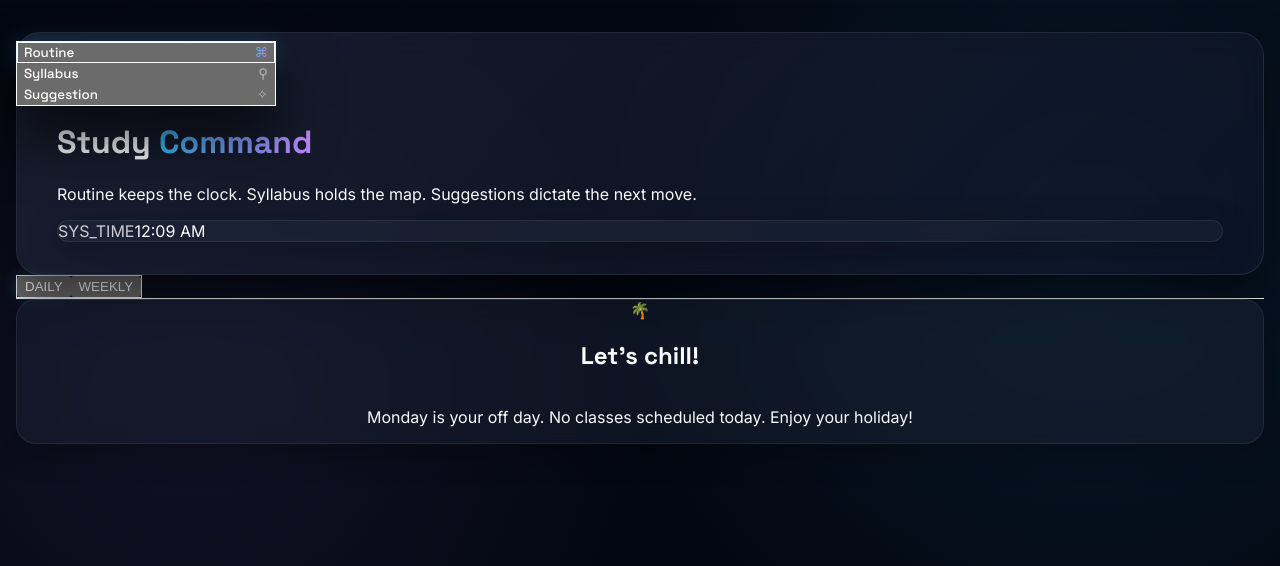
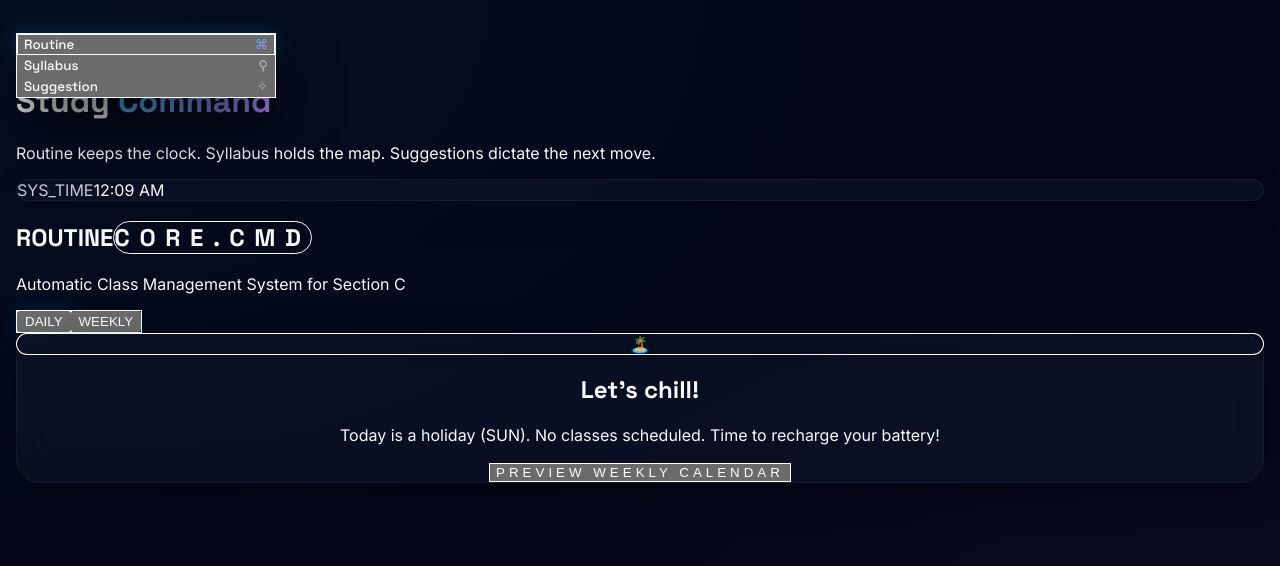
Before and after one commit to Aparup321/suggestion_website, a React (Vite) app: page / in a window 1280 px wide. Shown: the top 566 px of the page. Built offline with nearby package versions, Linux system fonts and the light colour scheme; the HTML template or start-up script is replaced by a standard one.

Commit message:
refactor: add Sunday support, update UI theme, and optimize RoutinePage layout and logic

```diff
--- a/src/App.css
+++ b/src/App.css
@@ -1,99 +1,97 @@
+:root {
+  --slate-950: #020617;
+  --slate-900: #0f172a;
+  --slate-800: #1e293b;
+  --ocean: #38bdf8;
+  --plum: #c084fc;
+  --emerald: #10b981;
+  --amber: #f59e0b;
+  --glass: rgba(15, 23, 42, 0.6);
+  --glass-border: rgba(255, 255, 255, 0.05);
+}
+
+* {
+  box-sizing: border-box;
+}
+
+body {
+  background-color: var(--slate-950);
+  background-image:
+    radial-gradient(at 0% 0%, rgba(56, 189, 248, 0.05) 0px, transparent 50%),
+    radial-gradient(at 100% 100%, rgba(192, 132, 252, 0.05) 0px, transparent 50%);
+  color: #f8fafc;
+  font-family: 'Inter', system-ui, -apple-system, sans-serif;
+}
+
 @keyframes fadeIn {
-  0% {
-    opacity: 0;
-    transform: translateY(10px) scale(0.98);
-  }
-  100% {
-    opacity: 1;
-    transform: translateY(0) scale(1);
-  }
+  0% { opacity: 0; transform: translateY(10px) scale(0.98); }
+  100% { opacity: 1; transform: translateY(0) scale(1); }
 }
 
 .page-shell {
   min-height: 100vh;
-  padding: 32px 16px 64px;
+  padding: 24px 16px 80px;
+  max-width: 1400px;
+  margin: 0 auto;
 }
 
-.hero-banner {
-  background: rgba(15, 23, 42, 0.6);
-  backdrop-filter: blur(16px);
-  -webkit-backdrop-filter: blur(16px);
-  border: 1px solid rgba(255, 255, 255, 0.1);
+.neo-card {
+  background: var(--glass);
+  backdrop-filter: blur(20px);
+  -webkit-backdrop-filter: blur(20px);
+  border: 1px solid var(--glass-border);
   border-radius: 24px;
-  padding: 32px 40px;
-  box-shadow: 0 20px 40px rgba(0, 0, 0, 0.5);
-  animation: fadeIn 0.8s cubic-bezier(0.16, 1, 0.3, 1);
-  position: relative;
-  overflow: hidden;
-}
-
-.hero-banner::before {
-  content: "";
-  position: absolute;
-  top: 0;
-  left: 0;
-  right: 0;
-  bottom: 0;
-  background: linear-gradient(135deg, rgba(255,255,255,0.05), transparent);
-  pointer-events: none;
-}
-
-/* Base Glass Card */
-.neo-card {
-  background: rgba(30, 41, 59, 0.4);
-  backdrop-filter: blur(12px);
-  -webkit-backdrop-filter: blur(12px);
-  border: 1px solid rgba(255, 255, 255, 0.08);
-  border-radius: 20px;
-  box-shadow: 0 8px 32px rgba(0, 0, 0, 0.3);
-  transition: all 0.3s cubic-bezier(0.16, 1, 0.3, 1);
+  box-shadow: 0 10px 40px -10px rgba(0, 0, 0, 0.5);
+  transition: all 0.4s cubic-bezier(0.16, 1, 0.3, 1);
 }
 
 .neo-card:hover {
-  transform: translateY(-2px);
-  background: rgba(30, 41, 59, 0.5);
-  border-color: rgba(255, 255, 255, 0.15);
-  box-shadow: 0 12px 40px rgba(0, 0, 0, 0.4);
+  border-color: rgba(255, 255, 255, 0.1);
+  background: rgba(15, 23, 42, 0.8);
+  box-shadow: 0 20px 50px -12px rgba(0, 0, 0, 0.6);
 }
 
 .neo-button {
-  background: rgba(255, 255, 255, 0.05);
+  background: rgba(255, 255, 255, 0.03);
   backdrop-filter: blur(8px);
-  border: 1px solid rgba(255, 255, 255, 0.1);
-  box-shadow: 0 4px 12px rgba(0, 0, 0, 0.2);
-  border-radius: 999px;
-  color: #f8fafc;
+  border: 1px solid rgba(255, 255, 255, 0.08);
+  border-radius: 12px;
+  color: #94a3b8;
   font-weight: 600;
-  transition: all 0.2s ease-out;
+  padding: 8px 16px;
+  transition: all 0.2s ease;
 }
 
-.neo-button:hover {
-  background: rgba(255, 255, 255, 0.1);
-  border-color: rgba(56, 189, 248, 0.5);
-  box-shadow: 0 0 16px rgba(56, 189, 248, 0.2);
-  transform: translateY(-1px);
+.neo-button.active {
+  background: rgba(56, 189, 248, 0.1);
+  border-color: var(--ocean);
+  color: var(--ocean);
+  box-shadow: 0 0 20px rgba(56, 189, 248, 0.15);
 }
 
-.neo-button:active {
-  transform: scale(0.96);
-}
-
-/* Specific to the routine card stack */
-.stack-card {
-  position: absolute;
-  inset: 0;
-  background: rgba(15, 23, 42, 0.7);
-  backdrop-filter: blur(8px);
-  border: 1px solid rgba(255, 255, 255, 0.05);
-  border-radius: 20px;
-  box-shadow: 0 8px 32px rgba(0, 0, 0, 0.5);
-  pointer-events: none;
-  z-index: 1;
+.neo-button:hover:not(.active) {
+  background: rgba(255, 255, 255, 0.08);
+  color: #f1f5f9;
 }
 
 .text-gradient {
-  background: var(--tw-gradient-stops, linear-gradient(to right, #38bdf8, #c084fc));
+  background: linear-gradient(135deg, var(--ocean), var(--plum));
   -webkit-background-clip: text;
   -webkit-text-fill-color: transparent;
   background-clip: text;
 }
+
+/* Scrollbar Styling */
+::-webkit-scrollbar {
+  width: 6px;
+}
+::-webkit-scrollbar-track {
+  background: transparent;
+}
+::-webkit-scrollbar-thumb {
+  background: rgba(255, 255, 255, 0.1);
+  border-radius: 10px;
+}
+::-webkit-scrollbar-thumb:hover {
+  background: rgba(255, 255, 255, 0.2);
+}
--- a/src/pages/RoutinePage.tsx
+++ b/src/pages/RoutinePage.tsx
@@ -19,7 +19,6 @@ export const RoutinePage = () => {
     return () => clearInterval(timer)
   }, [setMode])
 
-  // Group entries into "Frames" (Simultaneous classes in one card)
   const frames = useMemo(() => {
     const sorted = [...routineEntries].sort((a, b) => {
       const dayDiff = dayOrder.indexOf(a.day) - dayOrder.indexOf(b.day)
@@ -41,8 +40,8 @@ export const RoutinePage = () => {
 
   const today = getNowDay(now)
   const todayFrames = useMemo(() => frames.filter((f) => f.day === today), [frames, today])
+  const isHoliday = today === "SUN" || today === "MON" || todayFrames.length === 0
 
-  // Auto-focus on current class in Daily View
   useEffect(() => {
     if (view === "daily" && todayFrames.length > 0) {
       const nowMin = getNowMinutes(now)
@@ -51,21 +50,14 @@ export const RoutinePage = () => {
       )
       const nextIndex = todayFrames.findIndex((f) => toMinutes(f.start) > nowMin)
 
-      if (currentIndex >= 0) {
-        setIndex(currentIndex)
-      } else if (nextIndex >= 0) {
-        setIndex(nextIndex)
-      } else {
-        setIndex(todayFrames.length - 1)
-      }
+      if (currentIndex >= 0) setIndex(currentIndex)
+      else if (nextIndex >= 0) setIndex(nextIndex)
+      else setIndex(todayFrames.length - 1)
     }
   }, [view, todayFrames, now])
 
   const shiftCarousel = (delta: number, length: number) => {
-    setIndex((prev) => {
-      const next = prev + delta
-      return Math.max(0, Math.min(next, length - 1))
-    })
+    setIndex((prev) => Math.max(0, Math.min(prev + delta, length - 1)))
     dragX.set(0)
   }
 
@@ -78,11 +70,17 @@ export const RoutinePage = () => {
   }
 
   return (
-    <section className="flex flex-col gap-6 w-full">
-      {/* HEADER TOGGLE */}
-      <div className="flex flex-wrap items-center justify-between gap-4 border-b border-white/5 pb-4">
-        <div className="flex items-center gap-2">
-          <div className="p-1 bg-slate-900/50 rounded-xl border border-white/5 flex gap-1">
+    <section className="flex flex-col gap-8 w-full max-w-5xl mx-auto py-4">
+      {/* HEADER SECTION */}
+      <div className="flex flex-col md:flex-row md:items-end justify-between gap-6 px-4">
+        <div className="space-y-1">
+          <h1 className="text-4xl font-black tracking-tight text-white flex items-center gap-3">
+            ROUTINE <span className="text-ocean text-xs font-mono font-medium tracking-[0.4em] bg-ocean/10 px-3 py-1 rounded-full border border-ocean/20">CORE.CMD</span>
+          </h1>
+          <p className="text-slate-500 text-sm font-medium">Automatic Class Management System for Section C</p>
+        </div>
+
+        <div className="flex bg-slate-900/80 p-1.5 rounded-2xl border border-white/5 shadow-inner self-start md:self-end">
           {(["daily", "weekly"] as const).map((v) => (
             <button
               key={v}
@@ -90,9 +88,9 @@ export const RoutinePage = () => {
                 setView(v)
                 setIndex(0)
               }}
-                className={`px-4 py-1.5 rounded-lg text-xs font-bold uppercase tracking-widest transition-all ${
+              className={`px-6 py-2 rounded-xl text-xs font-bold uppercase tracking-widest transition-all duration-300 ${
                 view === v
-                    ? "bg-ocean text-white shadow-[0_0_15px_rgba(56,189,248,0.3)]"
+                  ? "bg-ocean/20 text-ocean shadow-[0_0_20px_rgba(56,189,248,0.15)] ring-1 ring-ocean/30"
                   : "text-slate-500 hover:text-slate-300"
               }`}
             >
@@ -101,135 +99,151 @@ export const RoutinePage = () => {
           ))}
         </div>
       </div>
-        <div className="text-[10px] uppercase tracking-[0.3em] text-slate-500 font-bold hidden md:block">
-          {view === "daily" ? `Timeline // ${today}` : "Full Week Schedule"}
-        </div>
-      </div>
 
       <AnimatePresence mode="wait">
         {view === "daily" ? (
-          todayFrames.length === 0 ? (
+          isHoliday ? (
             <motion.div
-              initial={{ opacity: 0, y: 10 }}
-              animate={{ opacity: 1, y: 0 }}
-              exit={{ opacity: 0, y: -10 }}
-              className="flex flex-col items-center justify-center p-20 neo-card text-center gap-4 mt-8"
+              initial={{ opacity: 0, scale: 0.95 }} animate={{ opacity: 1, scale: 1 }} exit={{ opacity: 0, scale: 0.95 }}
+              className="neo-card p-16 text-center space-y-6 mt-12 bg-gradient-to-br from-slate-900/60 to-slate-950/80 mx-4"
             >
-              <div className="text-6xl">🌴</div>
-              <h2 className="text-3xl font-display text-white">Let's chill!</h2>
-              <p className="text-slate-400 max-w-xs">Monday is your off day. No classes scheduled today. Enjoy your holiday!</p>
+              <div className="w-24 h-24 bg-plum/10 rounded-full flex items-center justify-center mx-auto ring-1 ring-plum/20">
+                <span className="text-5xl">🏝️</span>
+              </div>
+              <div className="space-y-2">
+                <h2 className="text-4xl font-display text-white font-bold tracking-tight">Let's chill!</h2>
+                <p className="text-slate-400 text-lg max-w-sm mx-auto">Today is a holiday ({today}). No classes scheduled. Time to recharge your battery!</p>
+              </div>
+              <button onClick={() => setView("weekly")} className="text-plum text-xs font-bold uppercase tracking-[0.3em] bg-plum/10 px-6 py-3 rounded-xl border border-plum/20 hover:bg-plum/20 transition-all">
+                Preview Weekly Calendar
+              </button>
             </motion.div>
           ) : (
             <motion.div
-              key="daily"
-              initial={{ opacity: 0 }}
-              animate={{ opacity: 1 }}
-              exit={{ opacity: 0 }}
-              className="relative min-h-[480px] flex items-center justify-center overflow-hidden w-full"
+              key="daily-carousel"
+              initial={{ opacity: 0 }} animate={{ opacity: 1 }} exit={{ opacity: 0 }}
+              className="relative min-h-[520px] flex items-center justify-center overflow-visible px-4"
             >
-              <div className="absolute inset-0 flex items-center justify-center pointer-events-none">
               {todayFrames.map((frame, i) => {
                 const diff = i - index
                 if (Math.abs(diff) > 2) return null
                 const isActive = diff === 0
-                  const isPast = diff < 0
                 const nowMin = getNowMinutes(now)
                 const isCurrent = nowMin >= toMinutes(frame.start) && nowMin <= toMinutes(frame.end)
-
-                  // Check if any entry in the frame is a break
+                const isPast = nowMin > toMinutes(frame.end)
                 const isBreak = frame.entries.some(e => e.subjectId === "break")
 
                 return (
                   <motion.div
                     key={frame.day + frame.start}
-                      className="absolute w-[580px] pointer-events-auto"
+                    className="absolute w-full max-w-[500px]"
                     animate={{
-                        x: diff * 600,
+                      x: diff * 520,
                       scale: isActive ? 1 : 0.85,
-                        opacity: isActive ? 1 : 0.3,
+                      opacity: isActive ? 1 : 0.4,
                       filter: isActive ? "blur(0px)" : "blur(4px)",
-                        zIndex: 20 - Math.abs(diff)
+                      zIndex: isActive ? 50 : 20 - Math.abs(diff)
                     }}
                     drag={isActive ? "x" : false}
                     dragConstraints={{ left: 0, right: 0 }}
                     onDragEnd={(e, info) => handleDragEnd(e, info, todayFrames.length)}
-                      style={{ x: isActive ? dragX : diff * 600 }}
+                    style={{ x: isActive ? dragX : diff * 520 }}
                   >
-                      <div className={`p-8 rounded-3xl backdrop-blur-xl border flex flex-col gap-6 shadow-2xl transition-colors ${
+                    <div className={`p-8 rounded-[32px] backdrop-blur-2xl border-2 transition-all duration-700 ${
                       isCurrent
-                          ? isBreak ? "bg-lime/10 border-lime/40 shadow-lime/5" : "bg-ocean/10 border-ocean/40 shadow-ocean/5"
-                          : isBreak ? "bg-slate-900/40 border-white/5 opacity-80" : "bg-slate-900/60 border-white/10"
+                        ? isBreak ? "bg-amber/5 border-amber/20" : "bg-ocean/10 border-ocean/30 shadow-[0_30px_60px_-15px_rgba(56,189,248,0.25)]"
+                        : isPast ? "bg-slate-900/40 border-white/[0.03] grayscale opacity-60" : "bg-slate-900/60 border-white/[0.08]"
                     }`}>
-                        <div className="flex justify-between items-center border-b border-white/5 pb-4">
-                          <div className={`px-3 py-1 rounded-full text-[10px] font-bold uppercase tracking-widest ${
-                            isCurrent
-                              ? isBreak ? "bg-lime text-black" : "bg-ocean text-white"
-                              : "bg-white/5 text-slate-400"
+                      <div className="flex justify-between items-center mb-10">
+                        <div className={`px-4 py-1.5 rounded-full text-[10px] font-black uppercase tracking-[0.2em] ${
+                          isBreak ? "bg-amber/20 text-amber" :
+                          isCurrent ? "bg-ocean text-white" : "bg-white/5 text-slate-500"
                         }`}>
-                            {isBreak ? "Break Mode" : isCurrent ? "Active Now" : isPast ? "Completed" : "Incoming"}
+                          {isBreak ? "RECHARGE" : isCurrent ? "ACTIVE NOW" : isPast ? "COMPLETED" : "INCOMING"}
                         </div>
-                          <span className="font-mono text-sm text-slate-200">{formatTimeRange(frame.start, frame.end)}</span>
+                        <span className="font-mono text-sm font-bold text-slate-300 opacity-80">{formatTimeRange(frame.start, frame.end)}</span>
                       </div>
 
-                        <div className="grid grid-cols-1 gap-4">
+                      <div className="space-y-8">
                         {frame.entries.map((entry, entryIdx) => (
-                            <div key={entry.id} className={`flex flex-col gap-2 ${entryIdx > 0 ? "pt-4 border-t border-white/5" : ""}`}>
-                              <div className="flex justify-between items-start">
-                                <div className="flex items-center gap-3">
-                                  {isBreak && <span className="text-2xl">☕</span>}
-                                  <h3 className={`text-2xl font-display ${isBreak ? "text-lime font-medium" : "text-white"}`}>
-                                    {entry.title}
+                          <div key={entry.id} className={`${entryIdx > 0 ? "pt-8 border-t border-white/5" : ""} relative`}>
+                            <div className="flex flex-col gap-4">
+                              <div className="flex items-start justify-between gap-4">
+                                <div className="space-y-1">
+                                  <h3 className={`text-2xl font-bold tracking-tight leading-none ${isBreak ? "text-amber" : "text-white"}`}>
+                                    {isBreak && <span className="mr-3">☕</span>}{entry.title}
                                   </h3>
+                                  <p className="text-slate-500 text-[11px] font-semibold uppercase tracking-widest">{entry.subjectId.toUpperCase()}</p>
                                 </div>
-                                {entry.group && <span className="text-[10px] bg-white/5 border border-white/10 px-2 py-1 rounded text-ocean font-bold">{entry.group}</span>}
+                                {entry.group && <span className="text-[10px] bg-sky-500/10 text-sky-400 px-3 py-1 rounded-lg border border-sky-500/20 font-black">{entry.group}</span>}
                               </div>
 
                               {!isBreak && (
-                                <div className="grid grid-cols-2 gap-4 text-[11px] text-slate-400 uppercase tracking-widest">
-                                  <div><span className="text-slate-600 block mb-1">Room</span> {entry.room}</div>
-                                  <div><span className="text-slate-600 block mb-1">Instructor</span> {entry.instructor || "--"}</div>
+                                <div className="grid grid-cols-2 gap-6 pt-2">
+                                  <div className="space-y-1">
+                                    <span className="text-[9px] font-black text-slate-600 tracking-widest uppercase">Room</span>
+                                    <p className="text-slate-300 text-xs font-semibold">{entry.room}</p>
+                                  </div>
+                                  <div className="space-y-1 text-right">
+                                    <span className="text-[9px] font-black text-slate-600 tracking-widest uppercase">Instructor</span>
+                                    <p className="text-slate-300 text-xs font-semibold truncate">{entry.instructor || "Common"}</p>
+                                  </div>
                                 </div>
                               )}
-                              {isBreak && (
-                                <p className="text-sm text-slate-400 italic">Time to recharge and grab a snack.</p>
-                              )}
+                            </div>
                           </div>
                         ))}
                       </div>
 
-                        <div className="mt-4 flex justify-between items-center text-[10px] text-slate-500 font-bold tracking-widest uppercase">
-                          <span>Frame {i + 1} / {todayFrames.length}</span>
-                          {isActive && index < todayFrames.length - 1 && <span className="animate-pulse text-ocean">Swipe for next &rarr;</span>}
+                      <div className="mt-12 flex items-center justify-between">
+                        <div className="flex gap-1.5">
+                          {todayFrames.map((_, dotIdx) => (
+                            <div key={dotIdx} className={`h-1.5 rounded-full transition-all duration-300 ${dotIdx === index ? "w-8 bg-ocean" : "w-1.5 bg-white/10"}`} />
+                          ))}
+                        </div>
+                        <span className="text-[10px] font-bold text-slate-600 uppercase tracking-widest">SEQ // {index + 1}</span>
                       </div>
                     </div>
                   </motion.div>
                 )
               })}
-              </div>
             </motion.div>
           )
         ) : (
           <motion.div
-            key="weekly"
-            initial={{ opacity: 0 }} animate={{ opacity: 1 }} exit={{ opacity: 0 }}
-            className="grid gap-8"
+            key="weekly-timeline"
+            initial={{ opacity: 0, y: 20 }} animate={{ opacity: 1, y: 0 }} exit={{ opacity: 0, y: 20 }}
+            className="space-y-12 px-4 pb-20"
           >
             {dayOrder.map((day) => {
               const dayFrames = frames.filter(f => f.day === day)
               if (dayFrames.length === 0) return null
+              const isToday = day === today
+
               return (
-                <div key={day} className="flex flex-col gap-4">
-                  <h3 className="text-xl font-display text-white border-l-4 border-plum pl-4">{day}</h3>
-                  <div className="grid grid-cols-1 md:grid-cols-2 lg:grid-cols-3 gap-4">
+                <div key={day} className={`relative flex flex-col gap-6 pl-8 border-l-2 transition-colors ${isToday ? "border-ocean" : "border-white/5"}`}>
+                  <div className={`absolute -left-[9px] top-0 w-4 h-4 rounded-full ring-4 ${isToday ? "bg-ocean ring-ocean/20" : "bg-slate-800 ring-slate-950"}`} />
+                  <div className="flex items-center gap-4">
+                    <h3 className={`text-2xl font-black italic tracking-tighter ${isToday ? "text-ocean" : "text-slate-200"}`}>{day}</h3>
+                    {isToday && <span className="bg-ocean/10 text-ocean text-[10px] px-2 py-0.5 rounded border border-ocean/20 font-black">TODAY</span>}
+                  </div>
+                  <div className="grid grid-cols-1 sm:grid-cols-2 lg:grid-cols-3 gap-4">
                     {dayFrames.map(frame => (
-                      <div key={frame.start} className="bg-slate-900/40 border border-white/5 p-5 rounded-2xl flex flex-col gap-3">
-                        <span className="text-[10px] font-mono text-ocean opacity-70">{formatTimeRange(frame.start, frame.end)}</span>
+                      <div key={frame.start} className="neo-card p-5 space-y-4 hover:border-ocean/20">
+                        <div className="flex justify-between items-center gap-2">
+                          <span className="text-[10px] font-mono text-ocean font-bold">{formatTimeRange(frame.start, frame.end)}</span>
+                        </div>
+                        <div className="space-y-3">
                           {frame.entries.map(entry => (
-                          <div key={entry.id} className="flex flex-col">
-                            <span className="text-sm font-semibold text-white">{entry.title}</span>
-                            <span className="text-[10px] text-slate-500 uppercase">{entry.room} {entry.group ? `// ${entry.group}` : ""}</span>
+                            <div key={entry.id} className="flex flex-col gap-1 first:pt-0 pt-3 border-t border-white/5 first:border-0">
+                              <span className="text-sm font-bold text-white group-hover:text-ocean transition-colors">{entry.title}</span>
+                              <div className="flex items-center justify-between">
+                                <span className="text-[9px] text-slate-500 font-bold uppercase tracking-wider">{entry.room}</span>
+                                {entry.group && <span className="text-[8px] text-ocean/60 font-bold">{entry.group}</span>}
+                              </div>
                             </div>
                           ))}
+                        </div>
                       </div>
                     ))}
                   </div>
--- a/src/types.ts
+++ b/src/types.ts
@@ -23,7 +23,7 @@ export type Subject = {
 
 export type RoutineEntry = {
   id: string
-  day: "MON" | "TUE" | "WED" | "THU" | "FRI" | "SAT"
+  day: "SUN" | "MON" | "TUE" | "WED" | "THU" | "FRI" | "SAT"
   start: string
   end: string
   subjectId: string
--- a/src/utils/time.ts
+++ b/src/utils/time.ts
@@ -1,6 +1,7 @@
 import type { RoutineEntry } from "../types"
 
 export const dayOrder: Array<RoutineEntry["day"]> = [
+  "SUN",
   "MON",
   "TUE",
   "WED",
@@ -21,6 +22,7 @@ export const getNowMinutes = (date: Date) => date.getHours() * 60 + date.getMinu
 export const getNowDay = (date: Date): RoutineEntry["day"] => {
   const day = date.getDay()
   const map: Record<number, RoutineEntry["day"]> = {
+    0: "SUN",
     1: "MON",
     2: "TUE",
     3: "WED",
@@ -28,7 +30,7 @@ export const getNowDay = (date: Date): RoutineEntry["day"] => {
     5: "FRI",
     6: "SAT",
   }
-  return map[day] ?? "MON"
+  return map[day] ?? "SUN"
 }
 
 export const formatTimeRange = (start: string, end: string) => `${start} - ${end}`
```
Lines whose indentation alone changed are shown as unchanged.
